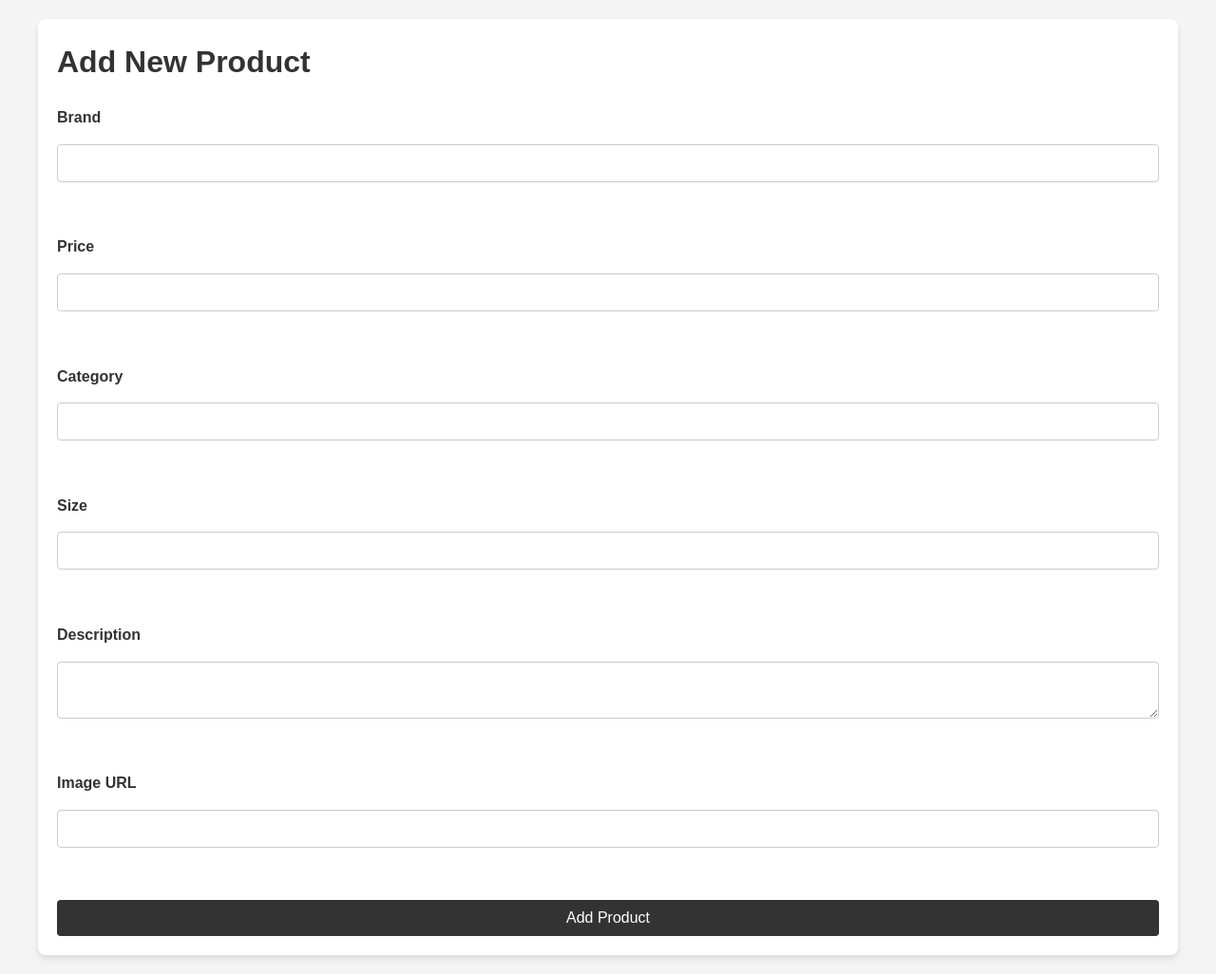
After one commit to YungFuzzzz/garderobe, a PHP site: page /add_product.php in a window 1280 px wide. The commit adds this page. Shown: the whole page at 95% size. Run offline with PHP 8.4, Linux system fonts and the light colour scheme; the visitor is signed in with stand-in values (Sample User, id 1).

Commit message:
feat: admin dashboard with checks

```diff
--- /dev/null
+++ b/add_product.php
@@ -0,0 +1,100 @@
+<?php
+session_start();
+
+if (!isset($_SESSION['user_id']) || $_SESSION['role'] !== 'admin') {
+    header('Location: login.php');
+    exit();
+}
+
+require_once __DIR__ . '/classes/Clothing.php';
+
+$errors = [];
+
+if ($_SERVER['REQUEST_METHOD'] === 'POST') {
+    // Verkrijg en trim de invoer
+    $brand = trim($_POST['brand']);
+    $price = floatval($_POST['price']);
+    $category = trim($_POST['category']);
+    $size = trim($_POST['size']);
+    $description = trim($_POST['description']);
+    $image = trim($_POST['image']);
+
+    // Server-side validaties
+    if (empty($brand)) {
+        $errors[] = "Brand is required.";
+    }
+    if ($price <= 0) {
+        $errors[] = "Price must be a positive number.";
+    }
+    if (empty($category)) {
+        $errors[] = "Category is required.";
+    }
+    if (empty($size)) {
+        $errors[] = "Size is required.";
+    }
+    if (empty($description)) {
+        $errors[] = "Description is required.";
+    }
+    if (empty($image) || !filter_var($image, FILTER_VALIDATE_URL)) {
+        $errors[] = "A valid image URL is required.";
+    }
+
+    // Als er geen fouten zijn, probeer het product toe te voegen
+    if (empty($errors)) {
+        $result = \Faisalcollinet\Wardrobe\Clothing::addClothing($brand, $price, $category, $description, $image, $size);
+
+        if ($result) {
+            header('Location: admin_dashboard.php');
+            exit();
+        } else {
+            $errors[] = "Error adding product. Please try again.";
+        }
+    }
+}
+?>
+
+<!DOCTYPE html>
+<html lang="en">
+<head>
+    <meta charset="UTF-8">
+    <meta name="viewport" content="width=device-width, initial-scale=1.0">
+    <title>Add Product</title>
+    <link rel="stylesheet" href="./css/dashboard.css">
+</head>
+<body>
+    <div class="dashboard-container">
+        <h2>Add New Product</h2>
+
+        <!-- Fouten weergeven -->
+        <?php if (!empty($errors)): ?>
+            <ul class="error-messages">
+                <?php foreach ($errors as $error): ?>
+                    <li><?php echo htmlspecialchars($error); ?></li>
+                <?php endforeach; ?>
+            </ul>
+        <?php endif; ?>
+
+        <form action="add_product.php" method="post">
+            <label for="brand">Brand</label>
+            <input type="text" name="brand" value="<?php echo htmlspecialchars($brand ?? ''); ?>" required><br>
+
+            <label for="price">Price</label>
+            <input type="number" step="0.01" name="price" value="<?php echo htmlspecialchars($price ?? ''); ?>" required><br>
+
+            <label for="category">Category</label>
+            <input type="text" name="category" value="<?php echo htmlspecialchars($category ?? ''); ?>" required><br>
+
+            <label for="size">Size</label>
+            <input type="text" name="size" value="<?php echo htmlspecialchars($size ?? ''); ?>" required><br>
+
+            <label for="description">Description</label>
+            <textarea name="description" required><?php echo htmlspecialchars($description ?? ''); ?></textarea><br>
+
+            <label for="image">Image URL</label>
+            <input type="text" name="image" value="<?php echo htmlspecialchars($image ?? ''); ?>" required><br>
+
+            <button type="submit">Add Product</button>
+        </form>
+    </div>
+</body>
+</html>
--- a/classes/Clothing.php
+++ b/classes/Clothing.php
@@ -4,14 +4,14 @@ namespace Faisalcollinet\Wardrobe;
 require_once __DIR__ . '/Db.php';
 
 class Clothing {
-    // Bestaande methode om alle kledingitems op te halen
+    // Haal alle kledingitems op
     public static function getAllClothing() {
         $stmt = Db::getConnection()->prepare("SELECT * FROM products");
         $stmt->execute();
         return $stmt->fetchAll(\PDO::FETCH_ASSOC);
     }
 
-    // Methode om kleding op te halen op basis van merk
+    // Haal kleding op basis van merk
     public static function getAllClothingByBrand($brand) {
         $pdo = Db::getConnection();
         $sql = "SELECT * FROM products WHERE brand = :brand";
@@ -21,7 +21,7 @@ class Clothing {
         return $stmt->fetchAll(\PDO::FETCH_ASSOC);
     }
 
-    // Methode om unieke merken op te halen
+    // Haal alle unieke merken op
     public static function getAllBrands() {
         $pdo = Db::getConnection();
         $sql = "SELECT DISTINCT brand FROM products";
@@ -30,7 +30,7 @@ class Clothing {
         return $stmt->fetchAll(\PDO::FETCH_ASSOC);
     }
 
-    // Methode om kleding op te halen op basis van ID
+    // Haal kleding op basis van ID
     public static function getClothingById($id) {
         $pdo = Db::getConnection();
         $sql = "SELECT * FROM products WHERE id = :id";
@@ -39,4 +39,48 @@ class Clothing {
         $stmt->execute();
         return $stmt->fetch(\PDO::FETCH_ASSOC);
     }
+
+    // Voeg een nieuw kledingitem toe
+    public static function addClothing($brand, $price, $category, $description, $image, $size) {
+        $pdo = Db::getConnection();
+        $sql = "INSERT INTO products (brand, price, category, description, image, size)
+                VALUES (:brand, :price, :category, :description, :image, :size)";
+        $stmt = $pdo->prepare($sql);
+        $stmt->bindParam(':brand', $brand);
+        $stmt->bindParam(':price', $price);
+        $stmt->bindParam(':category', $category);
+        $stmt->bindParam(':description', $description);
+        $stmt->bindParam(':image', $image);
+        $stmt->bindParam(':size', $size);
+
+        return $stmt->execute();
+    }
+
+    // Werk een kledingitem bij
+    public static function updateClothing($id, $brand, $price, $category, $description, $image, $size) {
+        $pdo = Db::getConnection();
+        $sql = "UPDATE products
+                SET brand = :brand, price = :price, category = :category, description = :description, image = :image, size = :size
+                WHERE id = :id";
+        $stmt = $pdo->prepare($sql);
+        $stmt->bindParam(':id', $id);
+        $stmt->bindParam(':brand', $brand);
+        $stmt->bindParam(':price', $price);
+        $stmt->bindParam(':category', $category);
+        $stmt->bindParam(':description', $description);
+        $stmt->bindParam(':image', $image);
+        $stmt->bindParam(':size', $size);
+
+        return $stmt->execute();
+    }
+
+    // Verwijder een kledingitem
+    public static function deleteClothing($id) {
+        $pdo = Db::getConnection();
+        $sql = "DELETE FROM products WHERE id = :id";
+        $stmt = $pdo->prepare($sql);
+        $stmt->bindParam(':id', $id);
+        return $stmt->execute();
+    }
 }
+?>
--- /dev/null
+++ b/css/dashboard.css
@@ -0,0 +1,137 @@
+/* Algemene reset */
+* {
+    margin: 0;
+    padding: 0;
+    box-sizing: border-box;
+}
+
+/* Body */
+body {
+    font-family: Arial, sans-serif;
+    background-color: #f4f4f4;
+    color: #333;
+    line-height: 1.6;
+}
+
+/* Container voor dashboard */
+.dashboard-container {
+    max-width: 1200px;
+    margin: 20px auto;
+    padding: 20px;
+    background-color: #fff;
+    box-shadow: 0 4px 6px rgba(0, 0, 0, 0.1);
+    border-radius: 8px;
+}
+
+/* Header */
+h2 {
+    font-size: 2rem;
+    margin-bottom: 20px;
+}
+
+h3 {
+    font-size: 1.5rem;
+    margin-bottom: 10px;
+}
+
+/* Producten tabel */
+table {
+    width: 100%;
+    border-collapse: collapse;
+    margin-bottom: 20px;
+}
+
+table th, table td {
+    padding: 12px;
+    text-align: left;
+    border-bottom: 1px solid #ddd;
+}
+
+table th {
+    background-color: #333;
+    color: #fff;
+}
+
+table tbody tr:nth-child(even) {
+    background-color: #f9f9f9;
+}
+
+table tbody tr:hover {
+    background-color: #f1f1f1;
+}
+
+/* Acties kolom */
+a {
+    text-decoration: none;
+    color: #333;
+}
+
+a:hover {
+    color: #000;
+}
+
+/* Formulier voor toevoegen */
+form {
+    display: grid;
+    grid-gap: 15px;
+    margin-top: 20px;
+}
+
+form label {
+    font-size: 1rem;
+    font-weight: bold;
+}
+
+form input, form textarea, form button {
+    padding: 10px;
+    border: 1px solid #ccc;
+    border-radius: 4px;
+    font-size: 1rem;
+}
+
+form input[type="file"] {
+    padding: 6px;
+}
+
+form button {
+    background-color: #333;
+    color: white;
+    cursor: pointer;
+    border: none;
+    transition: background-color 0.3s;
+}
+
+form button:hover {
+    background-color: #555;
+}
+
+/* Logout link */
+.logout {
+    margin-top: 20px;
+    text-align: center;
+}
+
+.logout a {
+    color: #333;
+    text-decoration: none;
+    font-weight: bold;
+}
+
+.logout a:hover {
+    color: #000;
+}
+
+/* Responsive design */
+@media (max-width: 768px) {
+    .dashboard-container {
+        padding: 15px;
+    }
+
+    table, form {
+        font-size: 0.9rem;
+    }
+
+    table th, table td {
+        padding: 8px;
+    }
+}
```
Also changed, not shown: admin_dashboard.php (+59 -2 lines), classes/Admin.php (added, +38 -0 lines), delete_product.php (added, +56 -0 lines), edit_product.php (added, +80 -0 lines).
